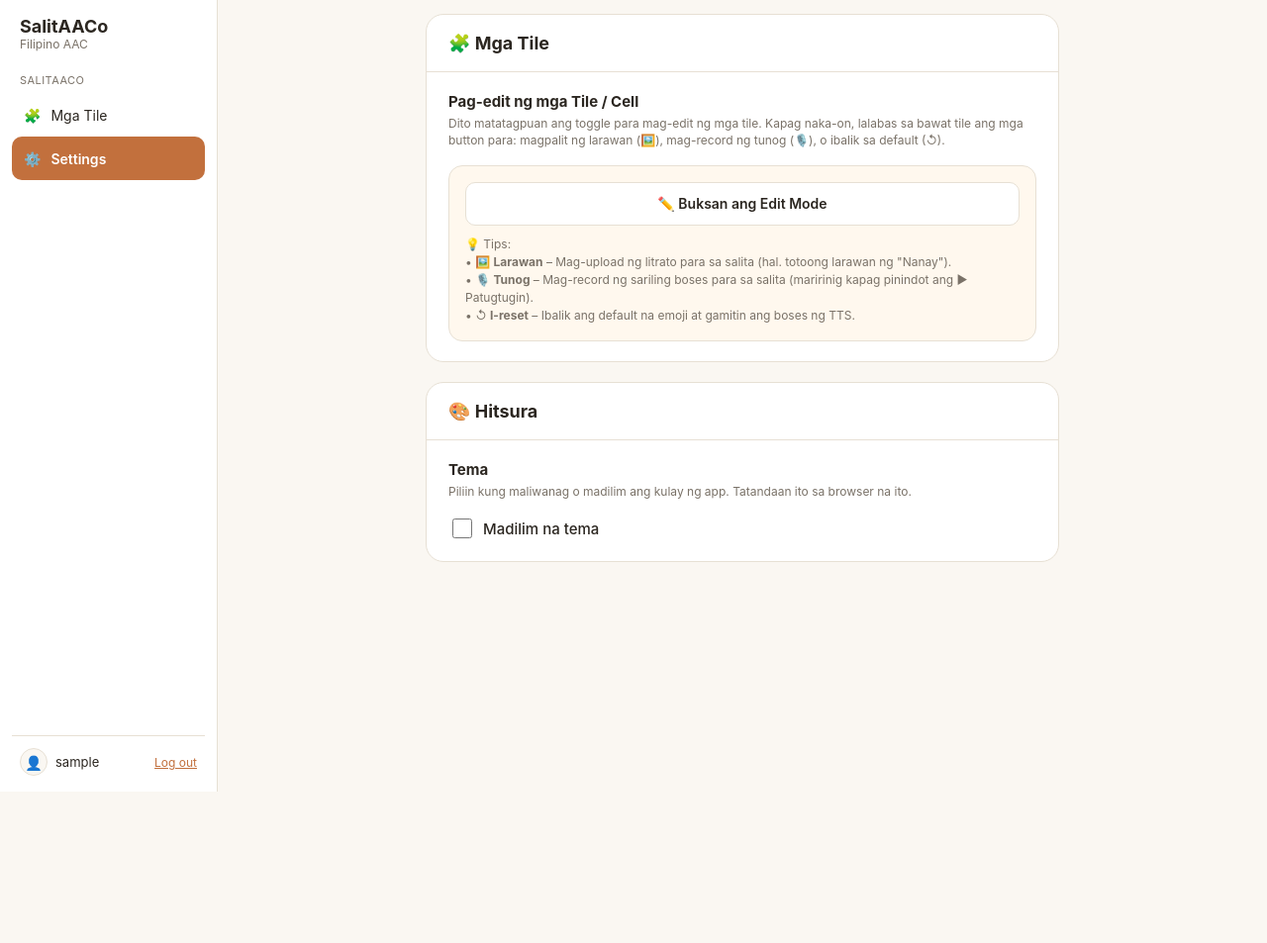
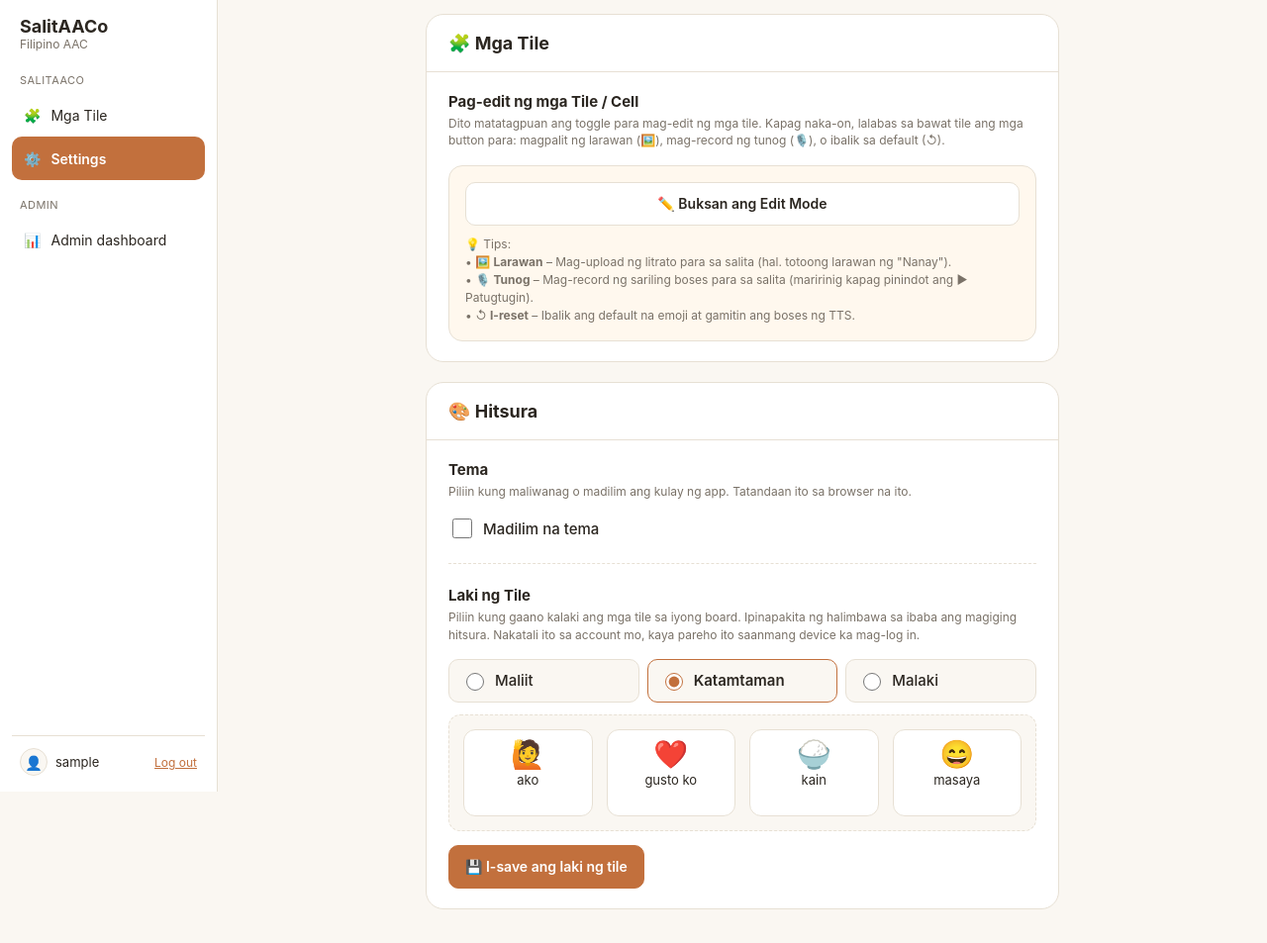
Before and after one commit to GennesisNS/SalitAACo, a Django app: page /dashboard/settings/ in a window 1280 px wide. Shown: the whole page at 99% size. Before the commit the page ends 800 px from the top, so only its background shows below. Run offline with Django 5.2, Linux system fonts and the light colour scheme; the visitor is signed in with stand-in values (Sample User, id 1); data comes from the database, SQL or seed files in the repository.

Commit message:
added size selector for tiles

```diff
--- /dev/null
+++ b/salitaaco/forms/settings/tile_size.py
@@ -0,0 +1,18 @@
+from django import forms
+
+from salitaaco.models.account_base import AccountBase
+
+from ..helpers import BaseForm
+
+
+class TileSizeForm(BaseForm):
+    tile_size = forms.ChoiceField(
+        required=True,
+        choices=AccountBase.TILE_SIZE_CHOICES,
+        widget=forms.RadioSelect(),
+        error_messages={
+            "required": "Pumili ng laki ng tile.",
+            "invalid_choice": "Pumili ng laki ng tile.",
+        },
+        label="Laki ng tile",
+    )
--- a/salitaaco/models/account_base.py
+++ b/salitaaco/models/account_base.py
@@ -9,10 +9,18 @@
     AdminAccount each add their own key, their link to the user, and whatever
     only that kind of account needs.
     """
+    TILE_SIZE_CHOICES = [
+        ("small", "Maliit"),
+        ("medium", "Katamtaman"),
+        ("large", "Malaki"),
+    ]
+
     uuid = models.UUIDField(default=uuid.uuid4, editable=False, unique=True)
     display_name = models.CharField(max_length=100)
     avatar = models.ImageField(upload_to='avatars/', blank=True)
     avatar_mime = models.CharField(max_length=50, blank=True)
+    # How big the tiles on this account's board are drawn.
+    tile_size = models.CharField(max_length=10, choices=TILE_SIZE_CHOICES, default="medium")
     created_at = models.DateTimeField(auto_now_add=True)
     updated_at = models.DateTimeField(auto_now=True)
 
--- a/salitaaco/routes/board/board.py
+++ b/salitaaco/routes/board/board.py
@@ -12,6 +12,7 @@
 from salitaaco.models.child_account import ChildAccount
 from salitaaco.models.customization import Customization
 from salitaaco.models.rating import Rating
+from salitaaco.utils.account import get_user_account
 from salitaaco.utils.active_nav import active_nav
 from salitaaco.utils.perms_check import is_app_user, multi_user_test
 from salitaaco.utils.uploads import random_upload_name
@@ -108,6 +109,8 @@
 
     context = {
         "managed_child": managed_child,
+        # Drawn at the size its owner chose in Settings, so a guardian sees a child's board as the child does.
+        "tile_size": (managed_child or get_user_account(request.user)).tile_size,
         "tile_image_form": tile_image_form,
         "tile_sound_form": tile_sound_form,
         "rating_form": rating_form,
--- a/salitaaco/routes/settings/settings.py
+++ b/salitaaco/routes/settings/settings.py
@@ -1,6 +1,9 @@
+from django.contrib import messages
 from django.contrib.auth.decorators import login_required
-from django.shortcuts import render
+from django.shortcuts import redirect, render
 
+from salitaaco.forms.settings.tile_size import TileSizeForm
+from salitaaco.utils.account import get_user_account
 from salitaaco.utils.active_nav import active_nav
 from salitaaco.utils.perms_check import is_app_user, multi_user_test
 
@@ -9,5 +12,22 @@
 @login_required(login_url='/login/')
 @multi_user_test(is_app_user)
 def view_settings(request):
-    """How the app looks and works for this user: tile editing and the theme."""
-    return render(request, 'dashboard/settings/settings.html')
+    """How the app looks and works for this user: tile editing, the theme and the tile size."""
+    account = get_user_account(request.user)
+
+    tile_size_form = TileSizeForm(initial={"tile_size": account.tile_size})
+
+    if request.method == "POST":
+        if "tile_size_form" in request.POST:
+            tile_size_form = TileSizeForm(request.POST)
+            if tile_size_form.is_valid():
+                account.tile_size = tile_size_form.cleaned_data['tile_size']
+                account.save()
+                messages.success(request, "Naka-save na ang laki ng tile.")
+                return redirect('settings')
+
+    context = {
+        "tile_size_form": tile_size_form,
+        "tile_size": account.tile_size,
+    }
+    return render(request, 'dashboard/settings/settings.html', context)
--- a/salitaaco/templates/dashboard/board/board.html
+++ b/salitaaco/templates/dashboard/board/board.html
@@ -34,7 +34,7 @@
   <button type="button" data-a="present">ngayon</button>
   <button type="button" data-a="future">mamaya</button>
 </div>
-<div class="grid" id="grid"></div>
+<div class="grid tiles-{{ tile_size }}" id="grid"></div>
 
 <footer>Gawa para sa mga batang Pilipino na nangangailangan ng tulong sa pakikipag-usap.</footer>
 
--- a/salitaaco/templates/dashboard/settings/settings.html
+++ b/salitaaco/templates/dashboard/settings/settings.html
@@ -1,4 +1,5 @@
 {% extends "dashboard/base.html" %}
+{% load static %}
 
 {% block title %}Settings - SalitAACo{% endblock %}
 
@@ -39,6 +40,40 @@
     <label style="display: flex; align-items: center; gap: 8px; margin: 0; font-size: 15px; color: var(--ink); cursor: pointer">
       <input type="checkbox" id="darkToggle" style="width: 20px; height: 20px" /> Madilim na tema
     </label>
+
+    <hr class="sectionDivider" />
+
+    <h3>Laki ng Tile</h3>
+    <p class="desc">
+      Piliin kung gaano kalaki ang mga tile sa iyong board. Ipinapakita ng halimbawa sa ibaba ang magiging hitsura.
+      Nakatali ito sa account mo, kaya pareho ito saanmang device ka mag-log in.
+    </p>
+
+    <form method="post" novalidate>
+      {% csrf_token %}
+      <div class="tileSizeOptions" id="tileSizeOptions" role="radiogroup" aria-label="Laki ng tile">
+        {% for radio in tile_size_form.tile_size %}
+        <label class="tileSizeOption" for="{{ radio.id_for_label }}">{{ radio.tag }} {{ radio.choice_label }}</label>
+        {% endfor %}
+      </div>
+      <small class="fieldError">{{ tile_size_form.tile_size.errors }}</small>
+
+      <!-- The demo uses the same classes as the board, so it is drawn exactly as the board will be. -->
+      <div class="tileDemo">
+        <div class="grid tiles-{{ tile_size }}" id="tileDemoGrid" aria-hidden="true">
+          <div class="cell"><span class="emoji">🙋</span><span>ako</span></div>
+          <div class="cell"><span class="emoji">❤️</span><span>gusto ko</span></div>
+          <div class="cell"><span class="emoji">🍚</span><span>kain</span></div>
+          <div class="cell"><span class="emoji">😄</span><span>masaya</span></div>
+        </div>
+      </div>
+
+      <button class="primaryBtn" type="submit" name="tile_size_form" style="margin-top: 14px">💾 I-save ang laki ng tile</button>
+    </form>
   </div>
 </div>
 {% endblock %}
+
+{% block scripts %}
+<script src="{% static 'js/settings.js' %}" defer></script>
+{% endblock %}
--- a/static/css/dashboard.css
+++ b/static/css/dashboard.css
@@ -446,6 +446,98 @@
   font-size: 13px;
 }
 
+/* ---------- Tile sizes ----------
+   Chosen in Settings and applied as a class on the board's grid. "Medium" is
+   the board as index.css draws it, so only small and large are spelled out. */
+.grid.tiles-small {
+  grid-template-columns: repeat(auto-fill, minmax(84px, 1fr));
+  gap: 8px;
+}
+.grid.tiles-small .cell {
+  min-height: 72px;
+  padding: 8px 3px 6px;
+  font-size: 12px;
+}
+.grid.tiles-small .cell .emoji {
+  font-size: 22px;
+}
+.grid.tiles-small .cell img.customimg {
+  width: 28px;
+  height: 28px;
+}
+.grid.tiles-small .cell .editRow button {
+  padding: 2px 4px;
+  font-size: 12px;
+}
+/* The use-count and recording marks sit in the corners; on a small tile they are shrunk to stay clear of the emoji. */
+.grid.tiles-small .cell .usecount {
+  top: 2px;
+  left: 3px;
+  padding: 0 4px;
+  font-size: 9px;
+}
+.grid.tiles-small .cell .soundmark {
+  top: 2px;
+  right: 3px;
+  font-size: 9px;
+}
+.grid.tiles-large {
+  grid-template-columns: repeat(auto-fill, minmax(150px, 1fr));
+  gap: 14px;
+}
+.grid.tiles-large .cell {
+  min-height: 130px;
+  padding: 14px 6px 12px;
+  gap: 6px;
+  font-size: 17px;
+}
+.grid.tiles-large .cell .emoji {
+  font-size: 46px;
+}
+.grid.tiles-large .cell img.customimg {
+  width: 64px;
+  height: 64px;
+}
+
+/* The size picker and its demo on the Settings page */
+.tileSizeOptions {
+  display: flex;
+  flex-wrap: wrap;
+  gap: 8px;
+}
+.settingsBody .tileSizeOption {
+  flex: 1;
+  min-width: 120px;
+  min-height: 44px;
+  display: flex;
+  align-items: center;
+  gap: 8px;
+  margin: 0;
+  padding: 10px 12px;
+  border: 1px solid var(--line);
+  border-radius: 10px;
+  background: var(--bg);
+  color: var(--ink);
+  font-size: 15px;
+  cursor: pointer;
+}
+.settingsBody .tileSizeOption:has(input:checked) {
+  border-color: var(--accent);
+  font-weight: 600;
+}
+.tileSizeOption input {
+  width: 18px;
+  height: 18px;
+  accent-color: var(--accent);
+}
+.tileDemo {
+  margin-top: 12px;
+  padding: 14px;
+  border: 1px dashed var(--line);
+  border-radius: 12px;
+  background: var(--bg);
+}
+
 /* ---------- Board: playing the sentence ---------- */
 .iconbtn:disabled {
   opacity: 0.55;
--- /dev/null
+++ b/static/js/settings.js
@@ -0,0 +1,8 @@
+// Settings page: the demo tiles redraw at the size that is picked, before it is saved.
+
+const tileDemoGrid = document.getElementById("tileDemoGrid");
+document.querySelectorAll("#tileSizeOptions input[type=radio]").forEach((radio) => {
+  radio.addEventListener("change", () => {
+    tileDemoGrid.className = `grid tiles-${radio.value}`;
+  });
+});
```
Also changed, not shown: docs/feature-map.md (+1 -0 lines), salitaaco/tests/settings/test_tile_size.py (added, +71 -0 lines), README.md, salitaaco/forms/settings/__init__.py (added), salitaaco/migrations/0006_account_tile_size.py (added).
